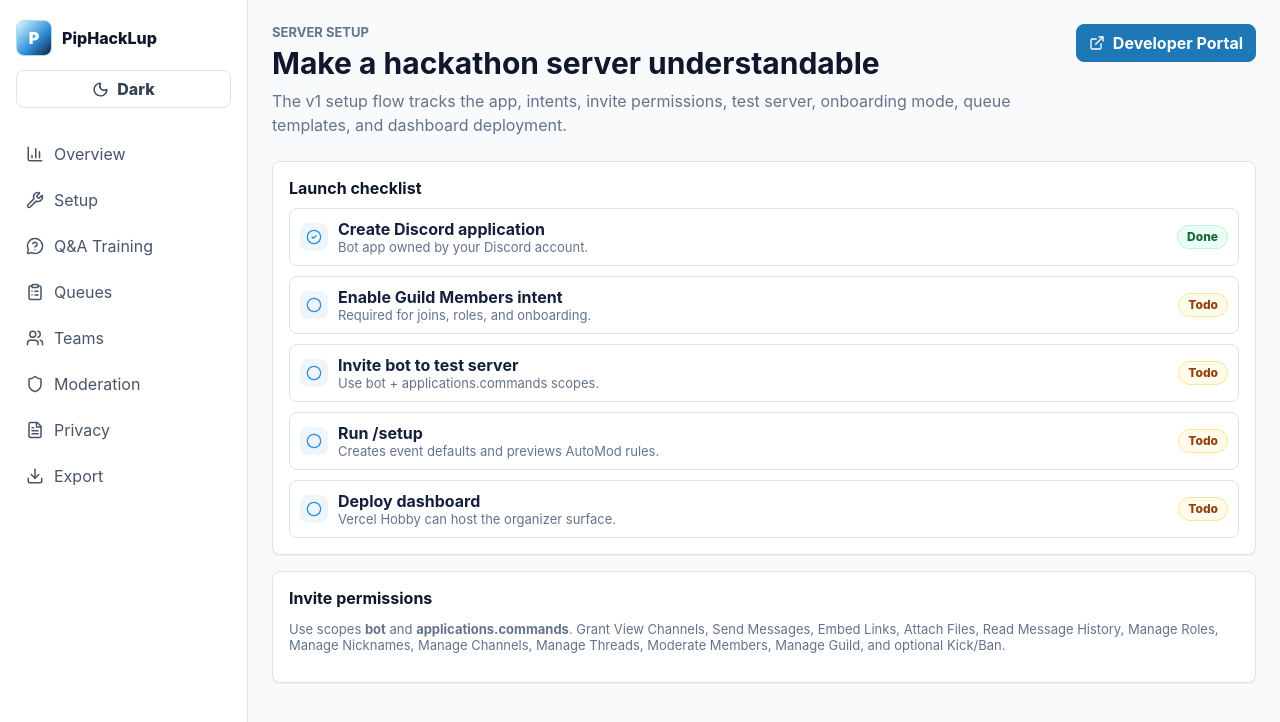
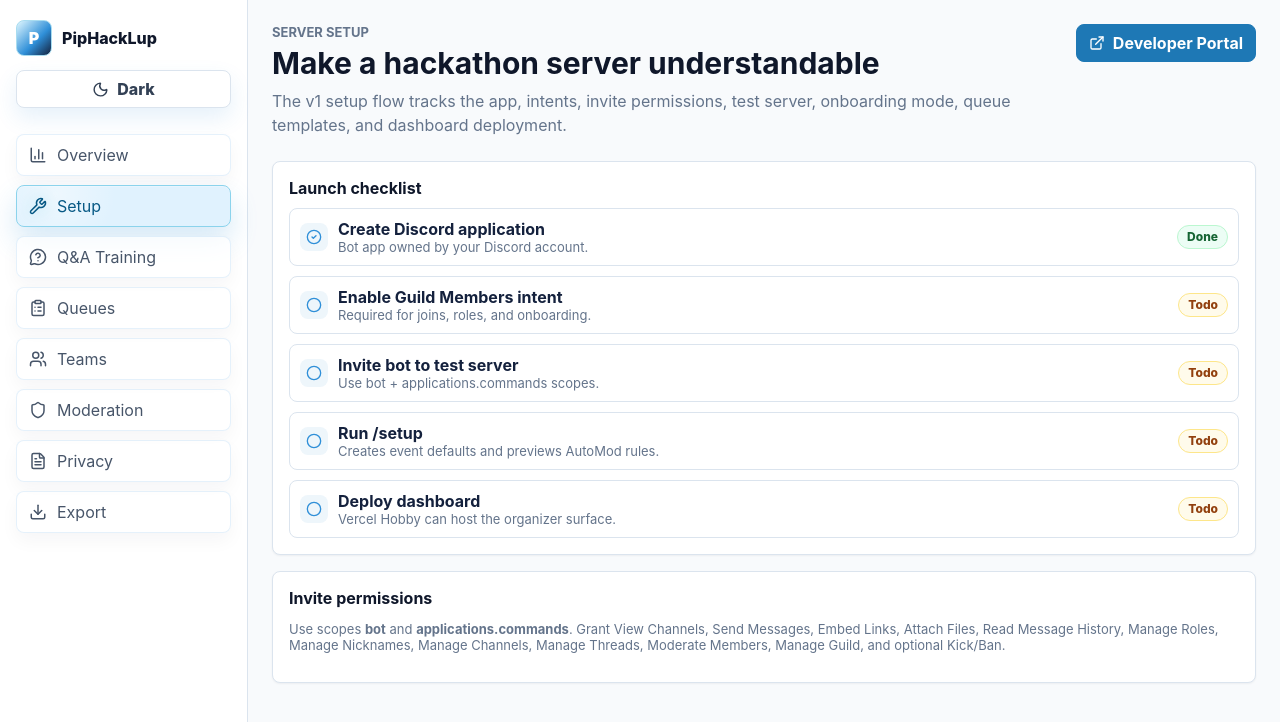
Before and after one commit to rupayon123/PipHackLup, a Next.js app in the folder apps/web/: page /setup in a window 1280 px wide. Shown: the top 722 px of the page. Built offline with nearby package versions, Linux system fonts and the light colour scheme.

Commit message:
Smooth dashboard navigation

```diff
--- a/apps/web/app/globals.css
+++ b/apps/web/app/globals.css
@@ -10,7 +10,12 @@
   --button-text: #334155;
   --button-hover-bg: #eef6fb;
   --nav-text: #475569;
+  --nav-bg: rgba(255, 255, 255, 0.72);
+  --nav-border: rgba(47, 143, 216, 0.12);
   --nav-hover-bg: #eef6fb;
+  --nav-active-bg: #e0f2fe;
+  --nav-active-border: #8bd3ec;
+  --nav-active-text: #075985;
   --field-bg: #ffffff;
   --status-bg: #f8fbff;
   --soft-panel: #eef6fb;
@@ -21,6 +26,11 @@
   --green: #16a34a;
   --amber: #d97706;
   --rose: #e11d48;
+}
+
+html[data-dashboard-theme="dark"] {
+  --background: #061423;
+  --foreground: #d9f7ff;
 }
 
 * {
@@ -67,7 +77,12 @@ textarea {
   --button-text: #334155;
   --button-hover-bg: #eef6fb;
   --nav-text: #475569;
+  --nav-bg: rgba(255, 255, 255, 0.72);
+  --nav-border: rgba(47, 143, 216, 0.12);
   --nav-hover-bg: #eef6fb;
+  --nav-active-bg: #e0f2fe;
+  --nav-active-border: #8bd3ec;
+  --nav-active-text: #075985;
   --field-bg: #ffffff;
   --status-bg: #f8fbff;
   --soft-panel: #eef6fb;
@@ -80,7 +95,8 @@ textarea {
   color: var(--foreground);
 }
 
-.shell[data-theme="dark"] {
+.shell[data-theme="dark"],
+html[data-dashboard-theme="dark"] .shell {
   --background: #061423;
   --foreground: #d9f7ff;
   --muted: #8fb6c8;
@@ -92,7 +108,12 @@ textarea {
   --button-text: #d9f7ff;
   --button-hover-bg: #123651;
   --nav-text: #b7d6e4;
+  --nav-bg: rgba(13, 42, 66, 0.58);
+  --nav-border: rgba(142, 231, 255, 0.11);
   --nav-hover-bg: #102f49;
+  --nav-active-bg: linear-gradient(135deg, #153f5c, #0d2a42);
+  --nav-active-border: #2f8fd8;
+  --nav-active-text: #f8f4df;
   --field-bg: #071a2b;
   --status-bg: #071a2b;
   --soft-panel: #102f49;
@@ -106,6 +127,9 @@ textarea {
   border-right: 1px solid var(--line);
   background: var(--sidebar);
   padding: 20px 16px;
+  transition:
+    background-color 180ms ease,
+    border-color 180ms ease;
 }
 
 .sidebar-head {
@@ -135,29 +159,89 @@ textarea {
 
 .nav {
   display: grid;
-  gap: 6px;
+  gap: 9px;
   min-width: 0;
   margin-top: 26px;
 }
 
 .nav a {
+  position: relative;
   display: flex;
   align-items: center;
   gap: 10px;
-  min-height: 40px;
+  min-height: 42px;
+  border: 1px solid var(--nav-border);
   border-radius: 8px;
-  padding: 0 10px;
+  background: var(--nav-bg);
+  padding: 0 12px;
   color: var(--nav-text);
+  box-shadow: 0 8px 18px rgba(15, 23, 42, 0.04);
+  overflow: hidden;
+  transform: translate3d(0, 0, 0);
+  transition:
+    background 180ms ease,
+    border-color 180ms ease,
+    box-shadow 180ms ease,
+    color 180ms ease,
+    transform 180ms cubic-bezier(0.2, 0.8, 0.2, 1);
+}
+
+.nav a::before {
+  position: absolute;
+  inset: 0;
+  content: "";
+  background: radial-gradient(
+    circle at 18% 20%,
+    rgba(255, 255, 255, 0.46),
+    transparent 34%
+  );
+  opacity: 0;
+  transition: opacity 180ms ease;
+}
+
+.nav a svg,
+.nav a span {
+  position: relative;
+  z-index: 1;
 }
 
 .nav a:hover {
   background: var(--nav-hover-bg);
   color: var(--ink);
+  box-shadow: 0 12px 24px rgba(15, 23, 42, 0.08);
+  transform: translateY(-2px) scale(1.012);
+}
+
+.nav a:hover::before,
+.nav a.active::before {
+  opacity: 1;
+}
+
+.nav a:active {
+  transform: translateY(0) scale(0.985);
+}
+
+.nav a.active {
+  border-color: var(--nav-active-border);
+  background: var(--nav-active-bg);
+  color: var(--nav-active-text);
+  box-shadow:
+    0 14px 28px rgba(47, 143, 216, 0.2),
+    inset 0 1px 0 rgba(255, 255, 255, 0.24);
+}
+
+.nav a.active svg {
+  filter: drop-shadow(0 0 8px rgba(87, 199, 212, 0.45));
 }
 
 .main {
   min-width: 0;
   padding: 24px;
+}
+
+.page-surface {
+  animation: page-settle 240ms cubic-bezier(0.2, 0.8, 0.2, 1);
+  transform-origin: 50% 18px;
 }
 
 .topbar {
@@ -208,11 +292,24 @@ textarea {
   padding: 0 12px;
   color: var(--button-text);
   font-weight: 700;
+  cursor: pointer;
+  transition:
+    background 180ms ease,
+    border-color 180ms ease,
+    box-shadow 180ms ease,
+    color 180ms ease,
+    transform 180ms cubic-bezier(0.2, 0.8, 0.2, 1);
 }
 
 .button:hover {
   background: var(--button-hover-bg);
   color: var(--ink);
+  box-shadow: 0 10px 20px rgba(15, 23, 42, 0.08);
+  transform: translateY(-1px);
+}
+
+.button:active {
+  transform: translateY(0) scale(0.98);
 }
 
 .button.primary {
@@ -236,15 +333,38 @@ textarea {
   min-height: 38px;
   border: 1px solid var(--line);
   border-radius: 8px;
-  background: var(--button-bg);
+  background:
+    radial-gradient(
+      circle at 18% 20%,
+      rgba(255, 255, 255, 0.3),
+      transparent 34%
+    ),
+    var(--button-bg);
   color: var(--button-text);
+  box-shadow:
+    0 10px 22px rgba(47, 143, 216, 0.12),
+    inset 0 1px 0 rgba(255, 255, 255, 0.18);
   font-weight: 800;
   cursor: pointer;
+  transition:
+    background 180ms ease,
+    border-color 180ms ease,
+    box-shadow 180ms ease,
+    color 180ms ease,
+    transform 180ms cubic-bezier(0.2, 0.8, 0.2, 1);
 }
 
 .theme-toggle:hover {
   background: var(--button-hover-bg);
   color: var(--ink);
+  box-shadow:
+    0 14px 26px rgba(47, 143, 216, 0.18),
+    inset 0 1px 0 rgba(255, 255, 255, 0.24);
+  transform: translateY(-1px) scale(1.01);
+}
+
+.theme-toggle:active {
+  transform: translateY(0) scale(0.985);
 }
 
 .grid {
@@ -266,6 +386,10 @@ textarea {
   background: var(--panel);
   padding: 16px;
   box-shadow: var(--shadow-soft);
+  transition:
+    background-color 180ms ease,
+    border-color 180ms ease,
+    box-shadow 180ms ease;
 }
 
 .card h2,
@@ -555,6 +679,11 @@ textarea {
     padding-bottom: 2px;
   }
 
+  .nav a {
+    min-height: 38px;
+    white-space: nowrap;
+  }
+
   .topbar {
     display: grid;
   }
@@ -569,6 +698,28 @@ textarea {
 
   .training-panel.wide {
     grid-column: auto;
+  }
+}
+
+@media (prefers-reduced-motion: reduce) {
+  *,
+  *::before,
+  *::after {
+    animation-duration: 1ms !important;
+    scroll-behavior: auto !important;
+    transition-duration: 1ms !important;
+  }
+}
+
+@keyframes page-settle {
+  from {
+    opacity: 0;
+    transform: translateY(8px) scale(0.992);
+  }
+
+  to {
+    opacity: 1;
+    transform: translateY(0) scale(1);
   }
 }
 
--- a/apps/web/app/layout.tsx
+++ b/apps/web/app/layout.tsx
@@ -72,7 +72,25 @@ export default function RootLayout({
   children,
 }: Readonly<{ children: React.ReactNode }>) {
   return (
-    <html lang="en">
+    <html lang="en" suppressHydrationWarning>
+      <head>
+        <script
+          dangerouslySetInnerHTML={{
+            __html: `
+try {
+  var key = "piphacklup-dashboard-theme";
+  var saved = window.localStorage.getItem(key);
+  var theme = saved === "dark" || saved === "light"
+    ? saved
+    : window.matchMedia("(prefers-color-scheme: dark)").matches
+      ? "dark"
+      : "light";
+  document.documentElement.dataset.dashboardTheme = theme;
+} catch (_) {}
+`,
+          }}
+        />
+      </head>
       <body>{children}</body>
     </html>
   );
--- a/apps/web/components/AppShell.tsx
+++ b/apps/web/components/AppShell.tsx
@@ -11,6 +11,7 @@ import {
   Wrench,
 } from "lucide-react";
 import Link from "next/link";
+import { usePathname } from "next/navigation";
 import { useEffect, useState } from "react";
 import { ThemeToggle } from "@/components/ThemeToggle";
 
@@ -32,6 +33,7 @@ export function AppShell({
   children,
 }: Readonly<{ children: React.ReactNode }>) {
   const [theme, setTheme] = useState<DashboardTheme>("light");
+  const pathname = usePathname();
 
   useEffect(() => {
     const saved = window.localStorage.getItem(themeStorageKey);
@@ -42,12 +44,14 @@ export function AppShell({
           ? "dark"
           : "light";
     setTheme(initial);
+    document.documentElement.dataset.dashboardTheme = initial;
   }, []);
 
   function toggleTheme() {
     const next = theme === "dark" ? "light" : "dark";
     setTheme(next);
     window.localStorage.setItem(themeStorageKey, next);
+    document.documentElement.dataset.dashboardTheme = next;
   }
 
   return (
@@ -63,20 +67,32 @@ export function AppShell({
         <nav className="nav" aria-label="Main navigation">
           {navItems.map((item) => {
             const Icon = item.icon;
+            const active =
+              pathname === item.href || pathname.startsWith(`${item.href}/`);
+
             return (
-              <Link key={item.href} href={item.href}>
+              <Link
+                aria-current={active ? "page" : undefined}
+                className={active ? "active" : undefined}
+                key={item.href}
+                href={item.href}
+              >
                 <Icon aria-hidden size={18} />
-                {item.label}
+                <span>{item.label}</span>
               </Link>
             );
           })}
           <a href="/api/export" title="Download CSV export">
             <Download aria-hidden size={18} />
-            Export
+            <span>Export</span>
           </a>
         </nav>
       </aside>
-      <main className="main">{children}</main>
+      <main className="main">
+        <div className="page-surface" key={pathname}>
+          {children}
+        </div>
+      </main>
     </div>
   );
 }
```
